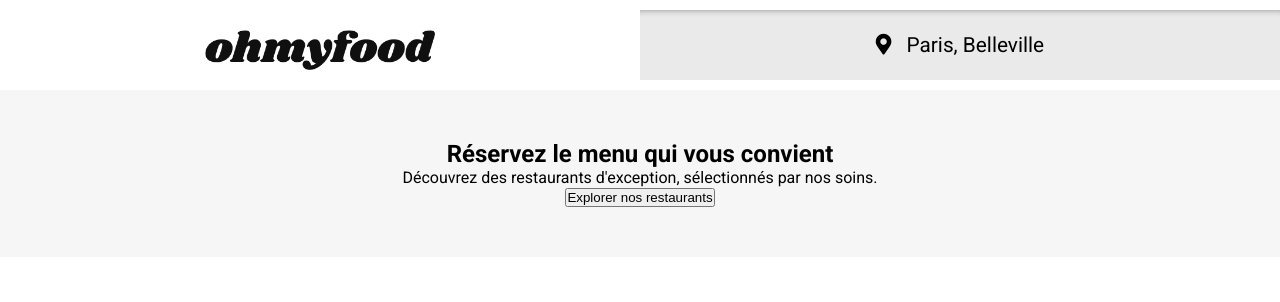
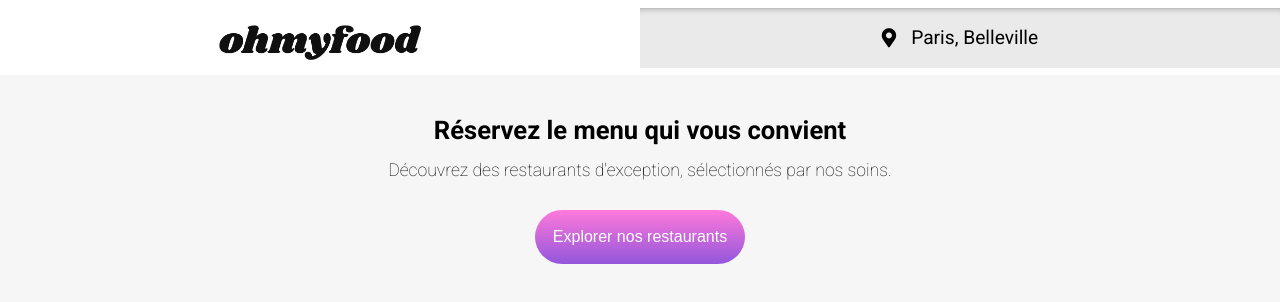
Before and after one commit to MukhtarSulaiman/Ohmyfood_3_04082021, a website: page index.html in a window 1280 px wide. Drawn offline with Linux system fonts and the light colour scheme; a web font is replaced by a local one.

Commit message:
Finished the intro section

```diff
--- a/sass/main.scss
+++ b/sass/main.scss
@@ -34,17 +34,17 @@ header {
          @include flexbox;
 
          img {
-             height: 40px;
-             margin: 30px auto 20px auto;
+             height: 35px;
+             margin: 25px auto 15px auto;
          }
     }
     .location {
         background-color: $bright-gray;
-        height: 70px;
+        height: 60px;
         @include flexbox;
         box-shadow: inset 0px 7px 10px -10px $night-rider;
         i, p{
-            font-size: 1.3rem;
+            font-size: 1.2rem;
         }
         i {
             margin-right: 15px;
@@ -52,12 +52,43 @@ header {
     }
     @media screen and (min-width:768px) {
          @include flexbox;
+         .logo {
+             width: 50%;
+            //  img {
+            //      float: left;;
+            //  }
+         }
+         .location {
+             width: 50%;
+         }
     }
+
+}
+
+@mixin btn {
+    padding: 18px;
+    border-radius: 30px;
+    font-weight: 500;
+    border: none;
+    background: linear-gradient(to bottom, #FF79DA, #9356DC);
+    color: $white;
+    font-size: 1rem;
 }
 
 .intro {
     height: auto;
-    padding: 50px;
+    padding: 40px 40px 55px 40px;
     background-color: $white-smook;
     text-align: center;
+    h1 {
+        font-size: 1.6rem;
+    }
+    p {
+        margin: 15px 0 30px 0;
+        font-size: 1.1rem;
+        font-weight: 200;
+    }
+    button {
+        @include btn;
+    }
 }
```
Also changed, not shown: css/style.css, sass/main.css, 2 other files.
